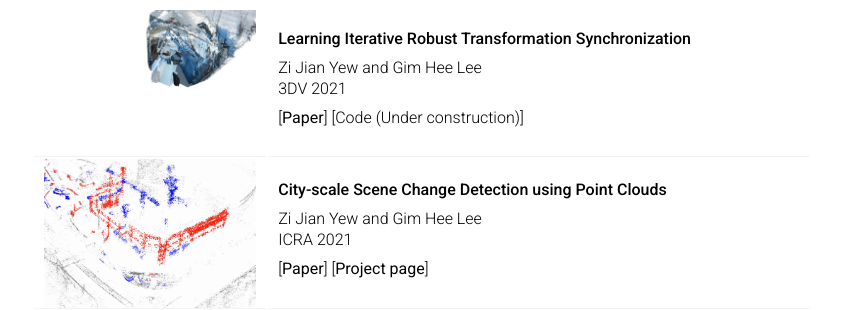
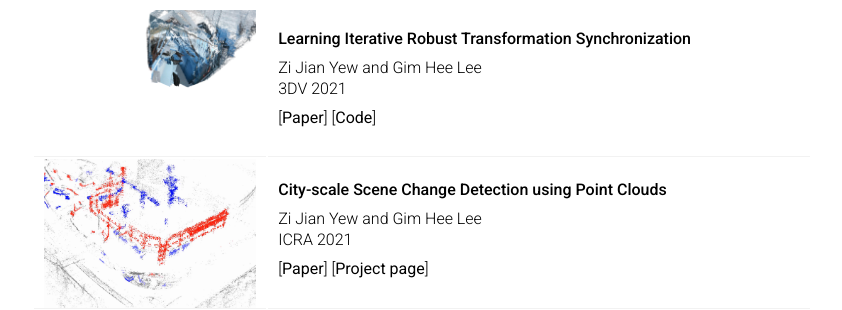
Before and after one commit to yewzijian/yewzijian.github.io, a Jekyll site: the page built from index.md, in a window 1280 px wide. Shown: the part 896-1206 px from the top of the page, without its empty margins (218-1060 px from the left). Built offline with Jekyll 4.4.1, drawn with Linux system fonts in a browser that asks for light colours.

Commit message:
Update 3DV paper source code link

```diff
--- a/index.md
+++ b/index.md
@@ -26,7 +26,7 @@
 			</div>
 			<div class="pub-details">
 				[<a href="https://arxiv.org/pdf/2111.00728.pdf">Paper</a>]
-				[Code (Under construction)]
+				[<a href="https://github.com/yewzijian/MultiReg">Code</a>]
 			</div>
 		</td>
 	</tr>
```
